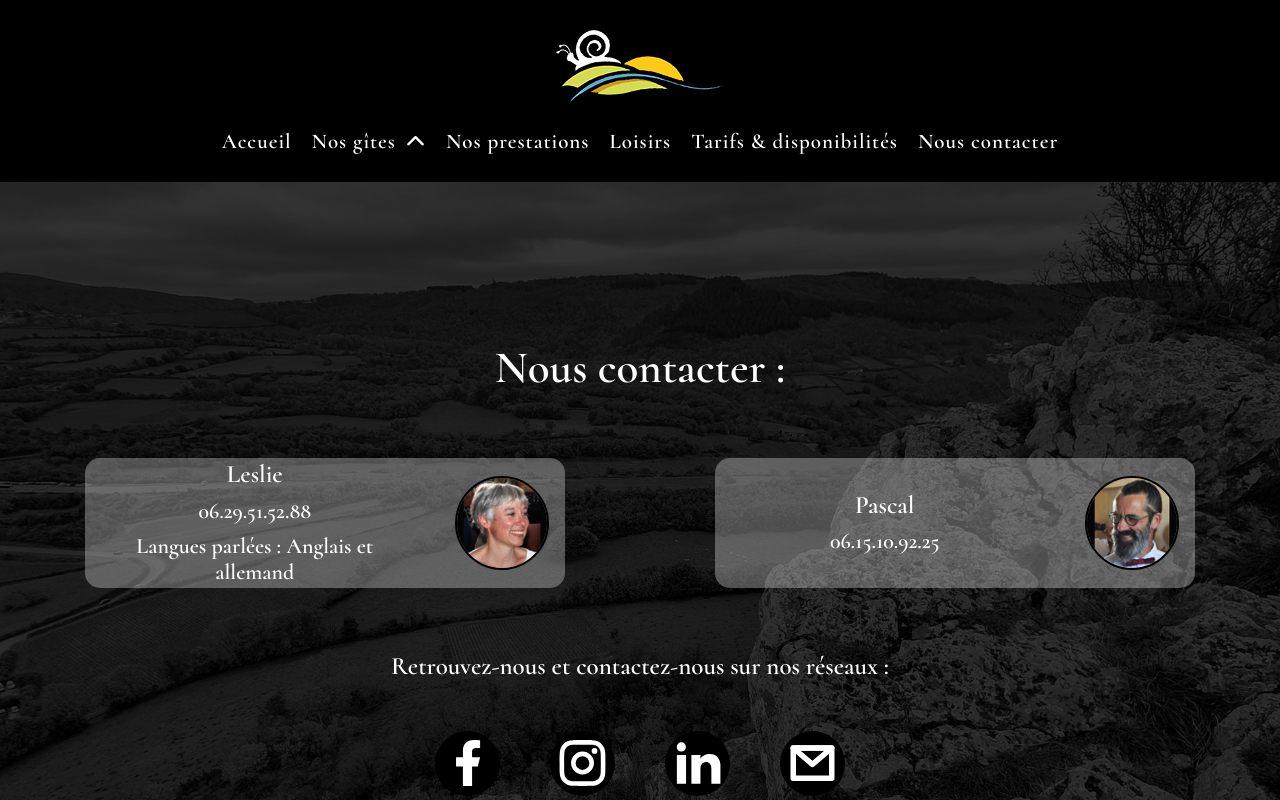
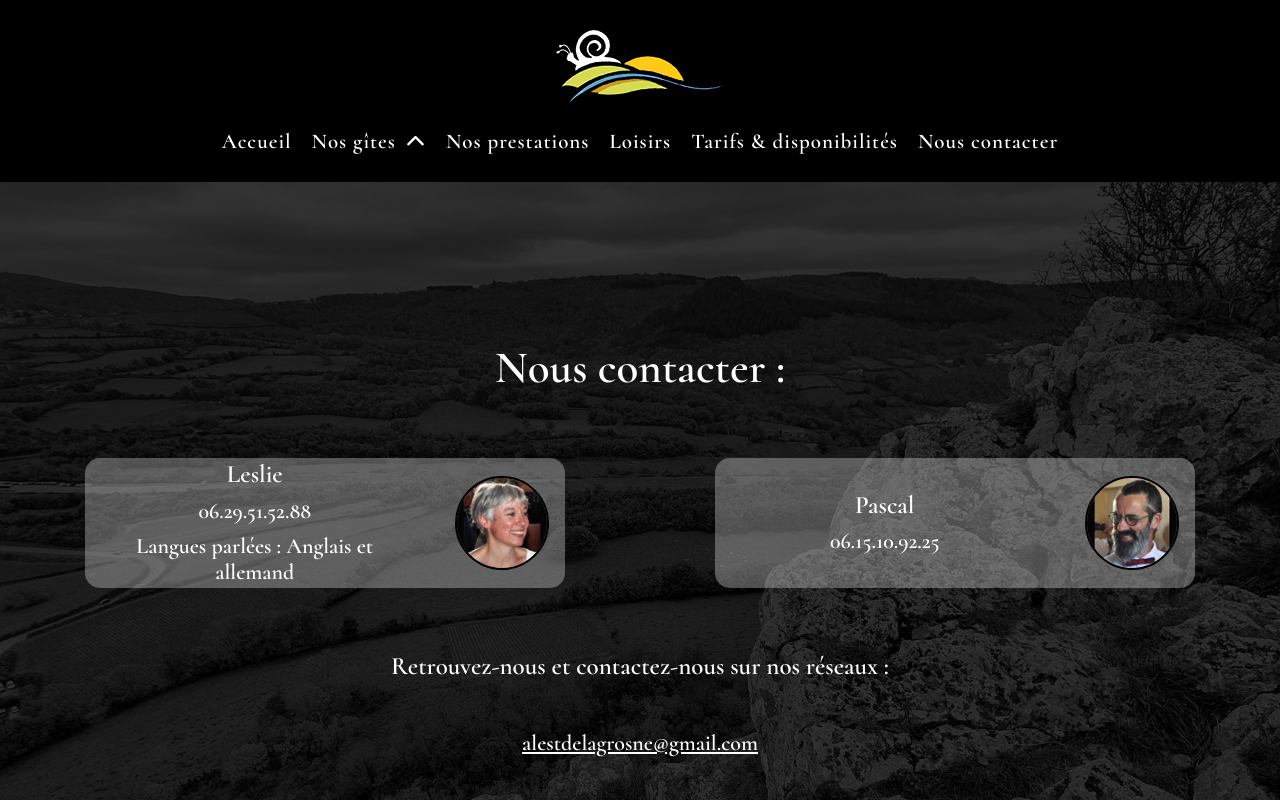
Before and after one commit to EryanGauvrit/alestdelagrosne, a React (Create React App) app: page /contact in a window 1280 px wide. Shown: the top 800 px of the page. Built offline with nearby package versions, Linux system fonts and the light colour scheme; no server answers; a web font is replaced by a local one.

Commit message:
FIX - display email to contact page

```diff
--- a/src/pages/Contact/_contact.scss
+++ b/src/pages/Contact/_contact.scss
@@ -80,6 +80,10 @@
         }
     }
     .social-link {
+        a {
+            text-align: center;
+            text-decoration: underline;
+        };
         & div {
             display: flex;
             justify-content: center;
--- a/src/pages/Contact/index.jsx
+++ b/src/pages/Contact/index.jsx
@@ -1,9 +1,9 @@
+import mapDesktop from "../../assets/contact/contact-map-desktop-min.jpg";
+import mapPhone from "../../assets/contact/contact-map-phone-min.jpg";
+import ppLeslieDesktop from "../../assets/contact/pp_leslie_100-min.jpg";
+import ppLesliePhone from "../../assets/contact/pp_leslie_70-min.jpg";
 import ppPascalDesktop from "../../assets/contact/pp_pascal_100-min.jpg";
 import ppPascalPhone from "../../assets/contact/pp_pascal_70-min.jpg";
-import ppLeslieDesktop from "../../assets/contact/pp_leslie_100-min.jpg";
-import ppLesliePhone from "../../assets/contact/pp_leslie_70-min.jpg";
-import mapDesktop from "../../assets/contact/contact-map-desktop-min.jpg";
-import mapPhone from "../../assets/contact/contact-map-phone-min.jpg";
 import ModifHead from '../../components/ModifHead';
 import { choosePicture } from '../../components/utils/ChoosePicture';
 
@@ -51,11 +51,13 @@ function Contact() {
             </section>
             <section className='social-link'>
                 <h2>Retrouvez-nous et contactez-nous sur nos réseaux : </h2>
+                    <a href="mailto:alestdelagrosne@gmail.com">
+                        alestdelagrosne@gmail.com
+                    </a>
                 <div>
                     <a href='https://www.facebook.com/profile.php?id=100092562339758' target="_blank" rel='noreferrer'>{choosePicture(fbDesktop, fbPhone)}</a>
                     <a href='#' target="_blank" rel='noreferrer'>{choosePicture(instaDesktop, instaPhone)}</a>
                     <a href='https://www.linkedin.com/in/pascal-rorgues-4196a157' target="_blank" rel='noreferrer'>{choosePicture(linkedinDesktop, linkedinPhone)}</a>
-                    <a href="mailto:alestdelagrosne@gmail.com">{choosePicture(atDesktop, atPhone)}</a>
                 </div>
 
             </section>
```
